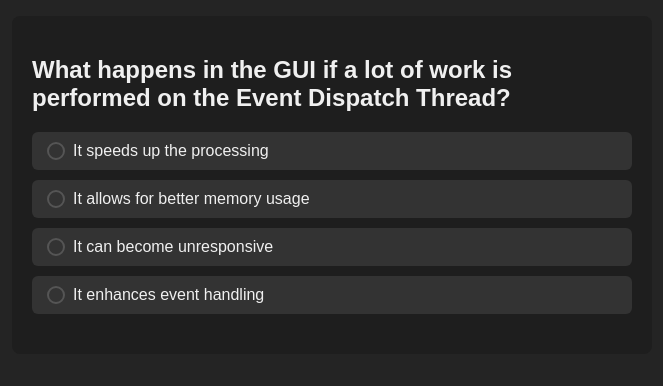
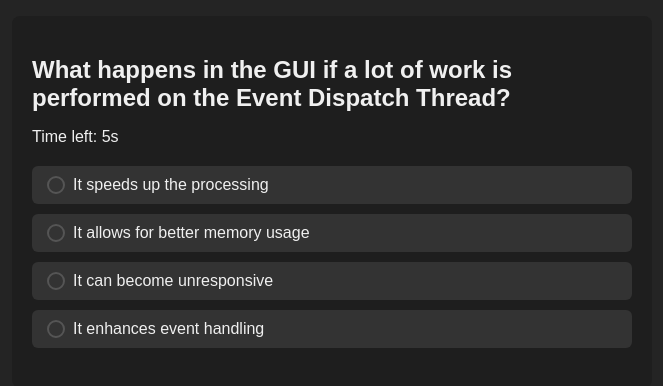
Before and after one commit to sourabh575/Hackatohon-project, a React (Vite) app: page /quiz in a window 1280 px wide. Shown: the part 132-518 px from the top of the page, without its empty margins (308-971 px from the left). Built offline with nearby package versions, Linux system fonts and the light colour scheme.

Commit message:
Update Quiz.jsx

```diff
--- a/src/Quiz.jsx
+++ b/src/Quiz.jsx
@@ -1,37 +1,86 @@
-import React, { useState } from 'react';
+import React, { useState, useEffect, useRef } from 'react';
 import './CSS/Quiz.css';
 import allQuestions from './DATA/Q';
-
 
 function Quiz() {
   const [currentQuestionIndex, setCurrentQuestionIndex] = useState(0);
   const [selectedOption, setSelectedOption] = useState(null);
   const [showExplanation, setShowExplanation] = useState(false);
+  const [timeLeft, setTimeLeft] = useState(20);
+  const [correctCount, setCorrectCount] = useState(0);
+  const [quizFinished, setQuizFinished] = useState(false);
 
+  const timerRef = useRef(null);
   const currentQuestion = allQuestions[currentQuestionIndex];
+
+  useEffect(() => {
+    setTimeLeft(10);
+    timerRef.current = setInterval(() => {
+      setTimeLeft((prev) => prev - 1);
+    }, 1000);
+
+    return () => clearInterval(timerRef.current);
+  }, [currentQuestionIndex]);
+
+  useEffect(() => {
+    if (timeLeft === 0 && selectedOption === null) {
+      handleNext(); // Auto move if not answered
+    }
+  }, [timeLeft]);
 
   const handleOptionClick = (optionIndex) => {
     setSelectedOption(optionIndex);
     setShowExplanation(true);
+    clearInterval(timerRef.current);
+
+    if (currentQuestion.options[optionIndex].isCorrect) {
+      setCorrectCount((prev) => prev + 1);
+    }
   };
 
   const handleNext = () => {
+    clearInterval(timerRef.current);
+    if (currentQuestionIndex < allQuestions.length - 1) {
       setSelectedOption(null);
       setShowExplanation(false);
       setCurrentQuestionIndex((prev) => prev + 1);
+    } else {
+      setQuizFinished(true);
+    }
   };
 
+  const totalQuestions = allQuestions.length;
+  const percentage = Math.round((correctCount / totalQuestions) * 100);
+
+  if (quizFinished) {
     return (
-    <div className= "biggest">
+      <div className="quiz-container scoreboard">
+        <h2>🎉 Quiz Completed!</h2>
+        <p>You answered <strong>{correctCount}</strong> out of <strong>{totalQuestions}</strong> questions correctly.</p>
+        <p>Your Score: <strong>{percentage}%</strong></p>
+      </div>
+    );
+  }
+
+  return (
+    <div className="biggest">
       <div className="quiz-container responsive">
         <div className="question-container">
           <h2 className="question">{currentQuestion.question}</h2>
+          <p className="timer">Time left: {timeLeft}s</p>
         </div>
+
         <div className="options-container">
           {currentQuestion.options.map((option, index) => (
             <button
               key={index}
-            className={`option ${selectedOption === index ? (option.isCorrect ? 'correct' : 'incorrect') : ''}`}
+              className={`option ${
+                selectedOption === index
+                  ? option.isCorrect
+                    ? 'correct'
+                    : 'incorrect'
+                  : ''
+              }`}
               onClick={() => handleOptionClick(index)}
               disabled={selectedOption !== null}
             >
@@ -53,13 +102,9 @@ function Quiz() {
           <div className="explanation-container">
             <h3 className="explanation-title">Explanation</h3>
             <p className="explanation-text">{currentQuestion.explanation}</p>
-          {currentQuestionIndex < allQuestions.length - 1 ? (
             <button className="next-button" onClick={handleNext}>
-              Next
+              {currentQuestionIndex < allQuestions.length - 1 ? 'Next' : 'Finish'}
             </button>
-          ) : (
-            <p className="end-text">You've completed the quiz!</p>
-          )}
           </div>
         )}
       </div>
```
Lines whose indentation alone changed are shown as unchanged.
